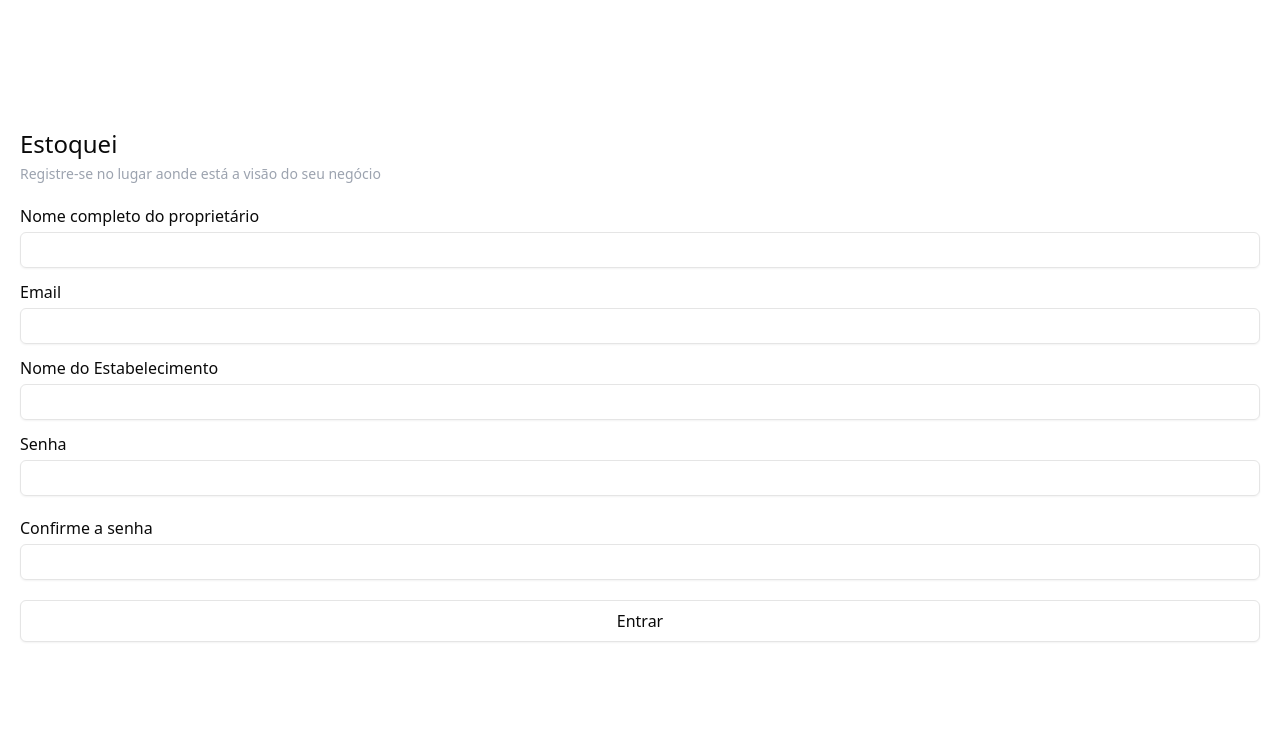
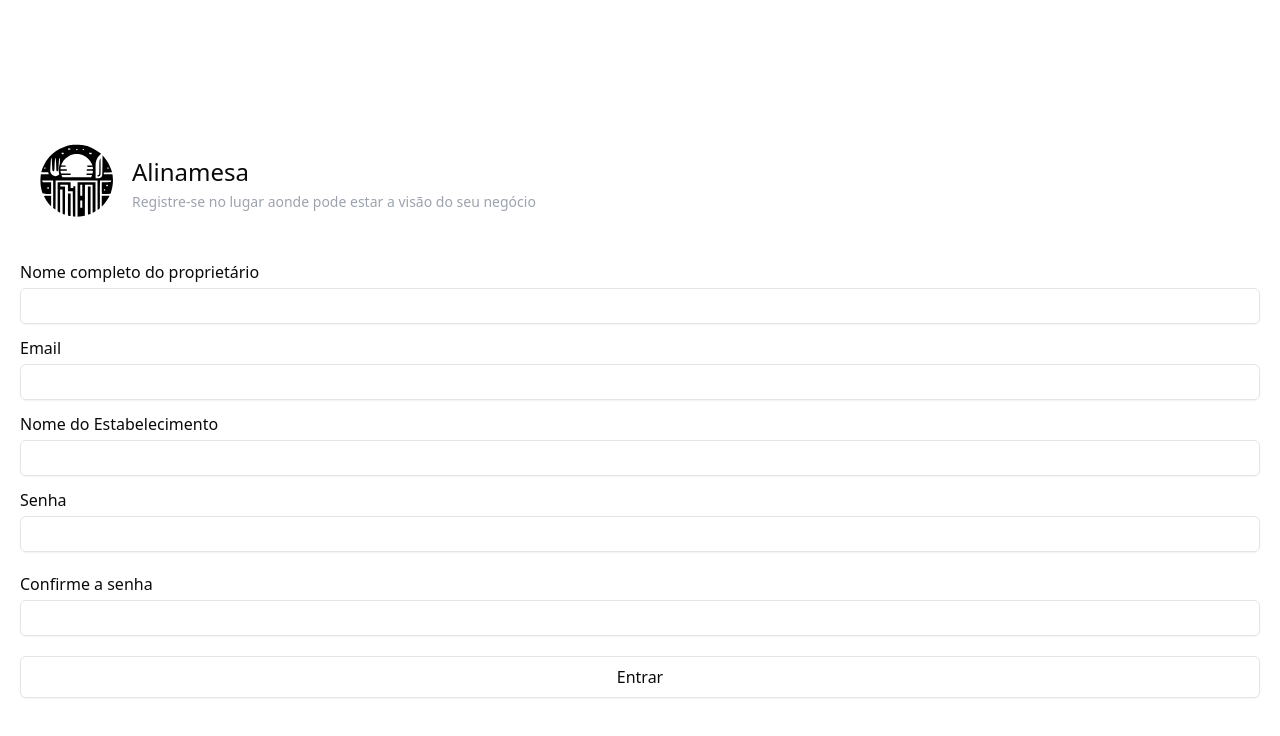
Before and after one commit to Kelabr/mvp_estoquei, a Next.js app: page /register in a window 1280 px wide. Shown: the top 736 px of the page. Built offline with nearby package versions, Linux system fonts and the light colour scheme.

Commit message:
colcoando logo do alinames

```diff
--- a/src/components/FormLogin.jsx
+++ b/src/components/FormLogin.jsx
@@ -1,13 +1,23 @@
 import Link from "next/link"
+import Image from "next/image"
 import { Input } from "./ui/input"
 import { Button } from "./ui/button"
 
 export default function FormLogin(){
     return(
         <form className="px-5">
-            <div className="mb-5">
-                <p className="text-2xl font-medium mb-1">Estoquei</p>
-                <p className="text-sm font-medium text-gray-400">Aonde você tem a visão do seu negócio</p>
+            <div className="mb-5 flex items-center">
+                <div className="relative h-28 w-28">
+                    <Image
+                    src='/logo/alinamesa.svg'
+                    layout="fill"
+                    alt='Logo Alinamesa'
+                    />
+                </div>
+                <div className="flex flex-col">
+                    <p className="text-2xl font-medium mb-1">Alinamesa</p>
+                    <p className="text-sm font-medium text-gray-400">Aonde você tem a visão do seu negócio</p>
+                </div>
             </div>
             <div className="mb-3">
                 <label htmlFor="" className="font-medium">Email</label>
--- a/src/components/FormRegister.jsx
+++ b/src/components/FormRegister.jsx
@@ -1,6 +1,6 @@
 'use client'
 
-
+import Image from "next/image"
 import { Input } from "./ui/input"
 import { Button } from "./ui/button"
 import { useState } from "react"
@@ -63,9 +63,18 @@ export default function FormRegister(){
 
     return(
         <form className="px-5" onSubmit={sendData}>
-            <div className="mb-5">
-                <p className="text-2xl font-medium mb-1">Estoquei</p>
-                <p className="text-sm font-medium text-gray-400">Registre-se no lugar aonde está a visão do seu negócio</p>
+            <div className="mb-5 flex items-center">
+                <div className="relative h-28 w-28">
+                    <Image
+                    src='/logo/alinamesa.svg'
+                    layout="fill"
+                    alt='Logo Alinamesa'
+                    />
+                </div>
+                <div className="flex flex-col">
+                    <p className="text-2xl font-medium mb-1">Alinamesa</p>
+                    <p className="text-sm font-medium text-gray-400">Registre-se no lugar aonde pode estar a visão do seu negócio</p>
+                </div>
             </div>
             <div className="mb-3">
                 <label htmlFor="" className="font-medium">Nome completo do proprietário</label>
```
Also changed, not shown: public/logo/alinamesa.svg (added).
